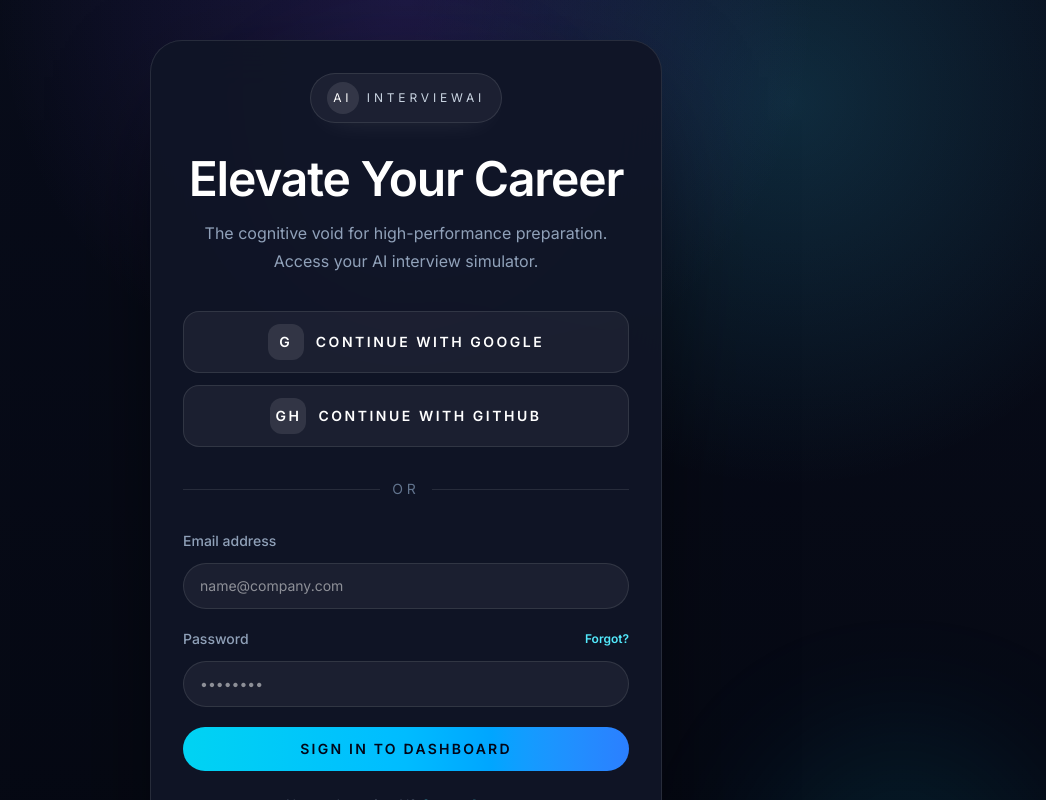
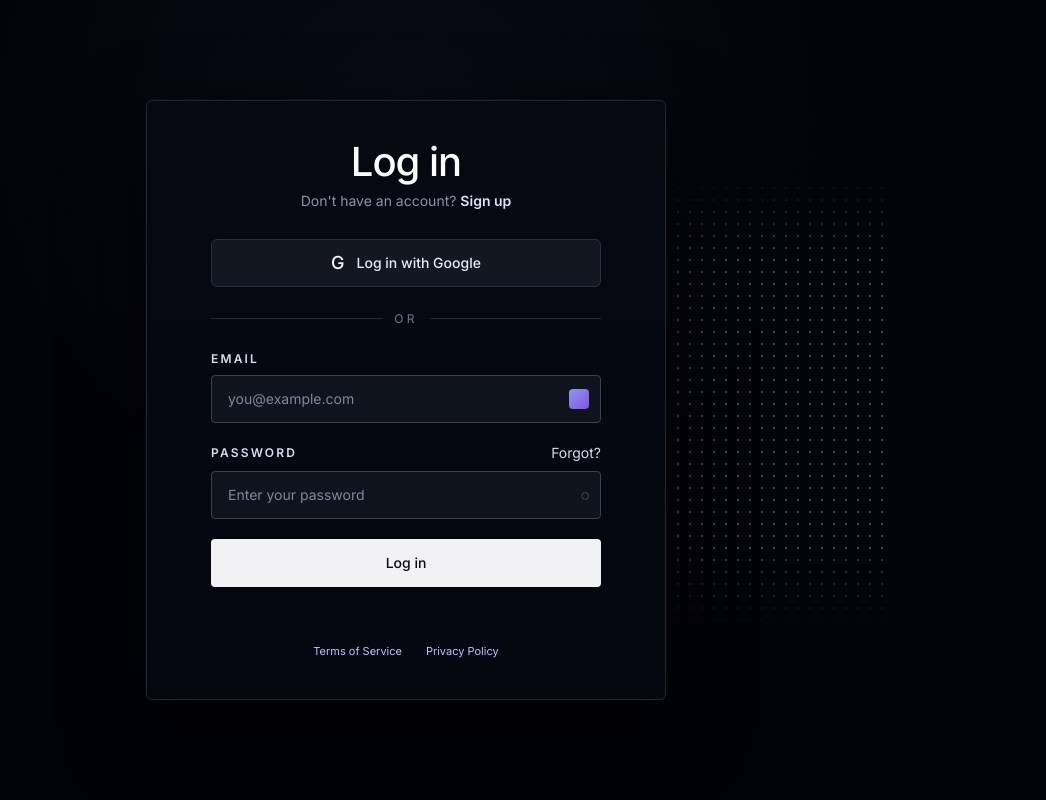
Before and after one commit to giriraj47/prepify, a Next.js app: page /login in a window 1280 px wide. Shown: the top 800 px of the page, without its empty margins (234-1280 px from the left). Built offline with nearby package versions, Linux system fonts and the light colour scheme; no server answers.

Commit message:
redesign login page

```diff
--- a/app/login/page.tsx
+++ b/app/login/page.tsx
@@ -1,6 +1,6 @@
 "use client";
 
-import { Suspense, FormEvent, useState } from "react";
+import { Suspense, useState } from "react";
 import { useSearchParams } from "next/navigation";
 import { createSupabaseBrowserClient } from "@/lib/supabase/client";
 import { useAuthStore } from "@/lib/store/auth-store";
@@ -9,11 +9,12 @@ function LoginForm() {
   const [loading, setLoading] = useState(false);
   const [email, setEmail] = useState("");
   const [password, setPassword] = useState("");
+  const [showPassword, setShowPassword] = useState(false);
   const [error, setError] = useState<string | null>(null);
   const searchParams = useSearchParams();
   const signIn = useAuthStore((state) => state.signIn);
 
-  const handleOAuth = async (provider: "google" | "github") => {
+  const handleOAuth = async (provider: "google") => {
     setLoading(true);
     const supabase = createSupabaseBrowserClient();
     const origin = window.location.origin;
@@ -42,115 +43,116 @@ function LoginForm() {
       const next =
         requestedNext && requestedNext !== "/login" ? requestedNext : "/";
       window.location.href = `${origin}${next}`;
-    } catch (error: any) {
-      setError(error?.message || "Unable to sign in. Please try again.");
+    } catch (error: unknown) {
+      const message =
+        error instanceof Error
+          ? error.message
+          : "Unable to sign in. Please try again.";
+      setError(message);
     } finally {
       setLoading(false);
     }
   };
 
   return (
-    <div className="relative min-h-screen overflow-hidden bg-[#060813] text-white">
+    <div className="relative min-h-screen overflow-hidden bg-[#02030a] text-[#f4f6ff]">
+      <div className="pointer-events-none absolute inset-0 bg-[radial-gradient(circle_at_50%_15%,rgba(83,97,143,0.08),transparent_45%)]" />
+
+      <div className="pointer-events-none absolute right-[12%] top-1/2 hidden h-[460px] w-[220px] -translate-y-1/2 opacity-60 md:block">
         <div
-        className="pointer-events-none absolute inset-0"
+          className="h-full w-full"
           style={{
             backgroundImage:
-            "radial-gradient(circle at top, rgba(125,84,255,0.18), transparent 34%), radial-gradient(circle at 80% 10%, rgba(56,210,255,0.16), transparent 28%), linear-gradient(180deg, rgba(8,12,26,0.96), rgba(5,8,18,0.9))",
+              "radial-gradient(circle, rgba(170,180,220,0.55) 1.2px, transparent 1.3px)",
+            backgroundSize: "12px 12px",
+            maskImage:
+              "linear-gradient(to bottom, transparent 0%, black 18%, black 82%, transparent 100%)",
+            WebkitMaskImage:
+              "linear-gradient(to bottom, transparent 0%, black 18%, black 82%, transparent 100%)",
           }}
         />
-      <div className="pointer-events-none absolute left-1/2 top-20 h-72 w-72 -translate-x-1/2 rounded-full bg-violet-500/10 blur-3xl" />
-      <div className="pointer-events-none absolute bottom-0 right-0 h-72 w-72 rounded-full bg-cyan-500/10 blur-3xl" />
+      </div>
 
       <div className="relative mx-auto flex min-h-screen items-center justify-center px-6 py-10">
-        <div className="w-full max-w-lg rounded-4xl border border-white/10 bg-[#101626]/95 p-8 shadow-[0_40px_120px_-40px_rgba(0,0,0,0.9)] backdrop-blur-xl">
-          <div className="flex flex-col items-center text-center">
-            <div className="inline-flex items-center gap-2 rounded-full border border-white/10 bg-white/5 px-4 py-2 text-xs uppercase tracking-[0.32em] text-slate-300 shadow-[0_8px_30px_-20px_rgba(255,255,255,0.3)]">
-              <span className="inline-flex h-8 w-8 items-center justify-center rounded-full bg-white/10 text-white">
-                AI
-              </span>
-              InterviewAI
-            </div>
-
-            <h1 className="mt-8 text-4xl font-semibold tracking-tight text-white sm:text-5xl">
-              Elevate Your Career
+        <div className="w-full max-w-[520px] rounded-md border border-[#202636] bg-[linear-gradient(180deg,#060912_0%,#04070f_100%)] px-8 py-10 shadow-[0_0_0_1px_rgba(255,255,255,0.02),0_28px_80px_rgba(0,0,0,0.75)]">
+          <div className="mx-auto w-full max-w-[390px]">
+            <div className="text-center">
+              <h1 className="text-[40px] font-medium tracking-tight text-white">
+                Log in
               </h1>
-            <p className="mt-4 max-w-xl text-sm leading-7 text-slate-400 sm:text-base">
-              The cognitive void for high-performance preparation. Access your
-              AI interview simulator.
+              <p className="mt-2 text-sm text-[#8a93ab]">
+                Don&apos;t have an account?{" "}
+                <a href="/signup" className="font-semibold text-[#dde3f8]">
+                  Sign up
+                </a>
               </p>
             </div>
 
-          <div className="mt-9 grid gap-3">
             <button
               type="button"
               onClick={() => handleOAuth("google")}
               disabled={loading}
-              className="flex items-center justify-center gap-3 rounded-2xl border border-white/10 bg-white/5 px-4 py-3 text-sm font-semibold uppercase tracking-[0.18em] text-white transition hover:border-cyan-300 hover:text-cyan-200 disabled:cursor-not-allowed disabled:opacity-60"
+              className="mt-7 flex h-12 w-full items-center justify-center gap-3 rounded-[6px] border border-[#2a3040] bg-[#121722] text-sm font-medium text-[#e6ebff] transition hover:bg-[#161c2a] disabled:cursor-not-allowed disabled:opacity-60"
             >
-              <span className="inline-flex h-9 w-9 items-center justify-center rounded-xl bg-white/10 text-white">
-                G
-              </span>
-              Continue with Google
+              <span className="text-lg leading-none text-[#f6f7fb]">G</span>
+              Log in with Google
             </button>
 
-            <button
-              type="button"
-              onClick={() => handleOAuth("github")}
-              disabled={loading}
-              className="flex items-center justify-center gap-3 rounded-2xl border border-white/10 bg-white/5 px-4 py-3 text-sm font-semibold uppercase tracking-[0.18em] text-white transition hover:border-violet-300 hover:text-violet-200 disabled:cursor-not-allowed disabled:opacity-60"
-            >
-              <span className="inline-flex h-9 w-9 items-center justify-center rounded-xl bg-white/10 text-white">
-                GH
-              </span>
-              Continue with GitHub
-            </button>
+            <div className="my-6 flex items-center gap-3 text-xs uppercase tracking-[0.28em] text-[#6e778e]">
+              <span className="h-px flex-1 bg-[#232a3b]" />
+              or
+              <span className="h-px flex-1 bg-[#232a3b]" />
             </div>
 
-          <div className="mt-8 flex items-center gap-3 text-xs uppercase tracking-[0.28em] text-slate-500 sm:text-sm">
-            <span className="h-px flex-1 bg-white/10" />
-            or
-            <span className="h-px flex-1 bg-white/10" />
-          </div>
-
-          <form onSubmit={handleEmailSignIn} className="mt-8 space-y-5">
-            <div className="space-y-3">
-              <label className="block text-sm font-medium text-slate-400">
-                Email address
+            <form onSubmit={handleEmailSignIn} className="space-y-5">
+              <div>
+                <label className="mb-2 block text-xs font-semibold uppercase tracking-[0.18em] text-[#d8ddf0]">
+                  Email
                 </label>
+                <div className="relative">
                   <input
                     value={email}
                     onChange={(event) => setEmail(event.target.value)}
                     type="email"
-                placeholder="name@company.com"
-                className="w-full rounded-3xl border border-white/10 bg-white/5 px-4 py-3 text-sm text-white outline-none transition focus:border-cyan-300 focus:ring-2 focus:ring-cyan-200/20"
+                    placeholder="you@example.com"
+                    className="h-12 w-full rounded-[4px] border border-[#3a4154] bg-[#0f131d] px-4 text-sm text-[#f3f6ff] outline-none transition placeholder:text-[#7e879e] focus:border-[#707a96]"
                     required
                   />
+                  <span className="pointer-events-none absolute right-3 top-1/2 h-5 w-5 -translate-y-1/2 rounded-[4px] bg-gradient-to-br from-[#9da6ff] to-[#8c57ff] opacity-90" />
+                </div>
               </div>
 
-            <div className="space-y-3">
-              <div className="flex items-center justify-between gap-3">
-                <label className="block text-sm font-medium text-slate-400">
+              <div>
+                <div className="mb-2 flex items-center justify-between">
+                  <label className="block text-xs font-semibold uppercase tracking-[0.18em] text-[#d8ddf0]">
                     Password
                   </label>
-                <a
-                  href="#"
-                  className="text-xs font-semibold text-cyan-300 transition hover:text-cyan-200"
-                >
+                  <a href="#" className="text-sm text-[#d6dbee] hover:text-white">
                     Forgot?
                   </a>
                 </div>
+                <div className="relative">
                   <input
                     value={password}
                     onChange={(event) => setPassword(event.target.value)}
-                type="password"
-                placeholder="••••••••"
-                className="w-full rounded-3xl border border-white/10 bg-white/5 px-4 py-3 text-sm text-white outline-none transition focus:border-cyan-300 focus:ring-2 focus:ring-cyan-200/20"
+                    type={showPassword ? "text" : "password"}
+                    placeholder="Enter your password"
+                    className="h-12 w-full rounded-[4px] border border-[#3a4154] bg-[#0f131d] px-4 pr-12 text-sm text-[#f3f6ff] outline-none transition placeholder:text-[#7e879e] focus:border-[#707a96]"
                     required
                   />
+                  <button
+                    type="button"
+                    onClick={() => setShowPassword((prev) => !prev)}
+                    className="absolute right-3 top-1/2 -translate-y-1/2 text-sm text-[#9ea7bc] hover:text-white"
+                    aria-label="Toggle password visibility"
+                  >
+                    {showPassword ? "◉" : "◌"}
+                  </button>
+                </div>
               </div>
 
               {error ? (
-              <p className="rounded-3xl border border-red-500/20 bg-red-500/10 px-4 py-3 text-sm text-red-200">
+                <p className="rounded-[4px] border border-red-500/40 bg-red-500/10 px-3 py-2 text-sm text-red-200">
                   {error}
                 </p>
               ) : null}
@@ -158,34 +160,19 @@ function LoginForm() {
               <button
                 type="submit"
                 disabled={loading}
-              className="w-full rounded-3xl bg-linear-to-r from-cyan-400 via-sky-400 to-blue-500 px-5 py-3 text-sm font-semibold uppercase tracking-[0.16em] text-slate-950 shadow-[0_25px_60px_-40px_rgb(56,189,248,0.8)] transition hover:brightness-110 disabled:cursor-not-allowed disabled:opacity-70"
+                className="h-12 w-full rounded-[4px] bg-[#f2f2f4] text-sm font-medium text-[#090b12] transition hover:bg-white disabled:cursor-not-allowed disabled:opacity-70"
               >
-              Sign In to Dashboard
+                {loading ? "Logging in..." : "Log in"}
               </button>
             </form>
 
-          <div className="mt-6 text-center text-sm text-slate-400">
-            New to InterviewAI?{" "}
-            <a
-              href="/signup"
-              className="font-semibold text-cyan-300 transition hover:text-cyan-200"
-            >
-              Create Account
+            <div className="mt-14 flex items-center justify-center gap-6 text-[11px] text-[#5c657b]">
+              <a href="#" className="hover:text-[#8e96ac]">
+                Terms of Service
               </a>
-          </div>
-
-          <div className="mt-8 grid gap-3 rounded-[28px] border border-white/10 bg-white/5 p-4 text-sm text-slate-300 sm:grid-cols-2">
-            <div className="flex items-center gap-3 rounded-3xl border border-white/10 bg-white/5 px-4 py-3">
-              <span className="inline-flex h-10 w-10 items-center justify-center rounded-3xl bg-emerald-400/10 text-emerald-300">
-                🔒
-              </span>
-              Secure Access
-            </div>
-            <div className="flex items-center gap-3 rounded-3xl border border-white/10 bg-white/5 px-4 py-3">
-              <span className="inline-flex h-10 w-10 items-center justify-center rounded-3xl bg-violet-400/10 text-violet-300">
-                ⚡
-              </span>
-              AI Processing
+              <a href="#" className="hover:text-[#8e96ac]">
+                Privacy Policy
+              </a>
             </div>
           </div>
         </div>
--- a/app/onboarding/page.tsx
+++ b/app/onboarding/page.tsx
@@ -68,7 +68,7 @@ export default function Onboarding() {
       console.error("Failed to save profile", err);
       return;
     }
-    router.replace("/study");
+    router.replace("/");
   };
 
   return (
```
Also changed, not shown: app/components/home/Dashboard.tsx (+5 -5 lines), app/interview/result/page.tsx (+11 -0 lines), app/roadmap/page.tsx (+10 -3 lines), app/study/page.tsx (+10 -3 lines). Lines whose indentation alone changed are shown as unchanged.
